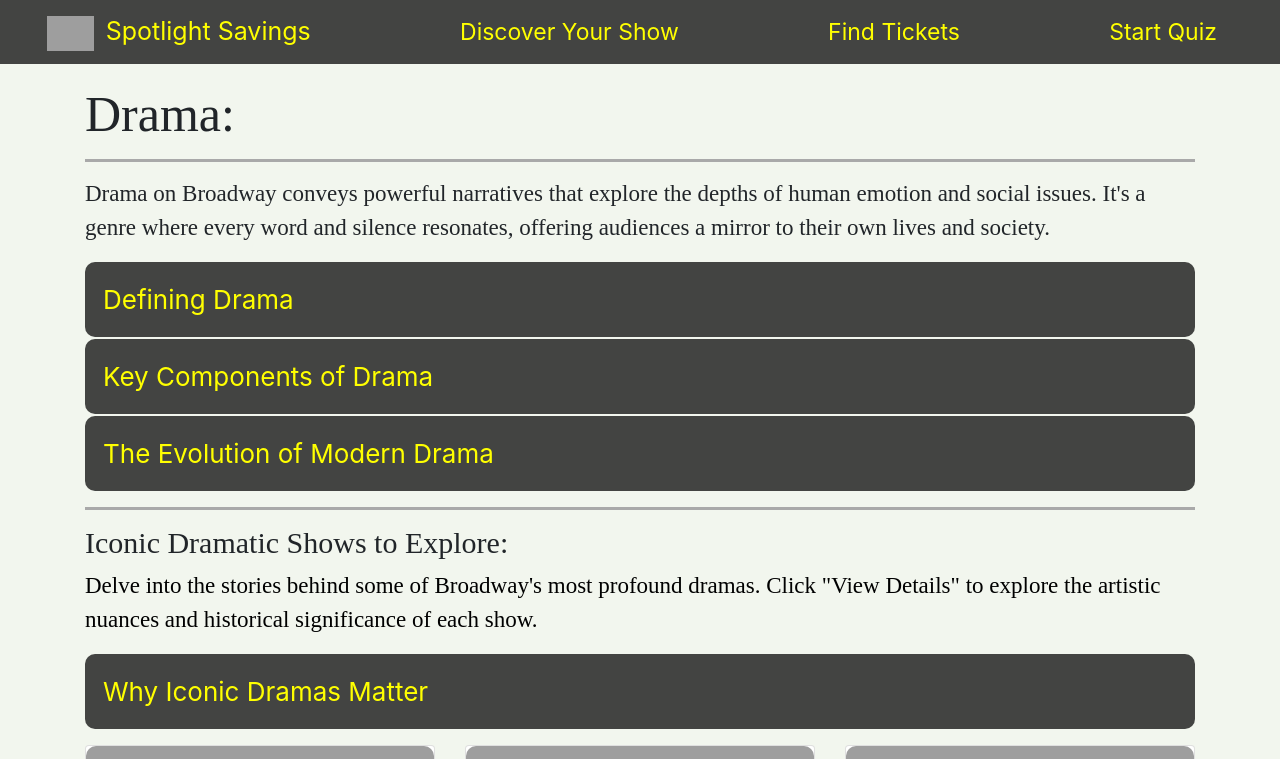
After one commit to sy2982/Spotlight-Savings-Navigating-Broadway-Gems-Deals, a Flask app: page /discover_your_show/drama/intro in a window 1280 px wide. The commit adds this page. Shown: the top 759 px of the page. Run offline with Flask 3, Linux system fonts and the light colour scheme; some libraries are stand-ins or nearby versions; grey boxes are pictures that could not be loaded.

Commit message:
drama revival

```diff
--- a/app.py
+++ b/app.py
@@ -77,9 +77,13 @@ def explore_musical_intro():
 def explore_hamilton():
     return render_template('hamilton.html')
 
-@app.route('/discover_your_show/comedy/intro')
-def explore_comedy_intro():
-    return render_template('comedy_intro.html')
+@app.route('/discover_your_show/drama/intro')
+def explore_drama_intro():
+    return render_template('drama_intro.html')
+
+@app.route('/discover_your_show/revival/intro')
+def explore_revival_intro():
+    return render_template('revival_intro.html')
 
 @app.route('/find_tickets')
 def find_tickets():
--- /dev/null
+++ b/templates/drama_intro.html
@@ -0,0 +1,122 @@
+{% extends 'layout.html' %}
+
+{% block title %}
+Drama Shows on Broadway
+{% endblock %}
+
+{% block content %}
+<style>
+    body {
+        background-color: rgb(242, 246, 238);
+    }
+    .card:hover {
+        transform: scale(1.05);
+        transition: transform 0.3s ease-in-out;
+        cursor: pointer;
+    }
+    .btn {
+        background-color: yellow;
+        color: black; /* Adjusted for visibility */
+        transition: background-color 0.3s ease;
+    }
+    .btn:hover {
+        background-color: #ffcc00; /* Slightly darker yellow on hover */
+    }
+</style>
+<div class="container">
+    <h1 class="title">Drama:</h1>
+    <div class="separator-bar" style="height: 3px; background-color: darkgray; margin: 15px 0;"></div>
+    <p class="show-text" style="font-size: 23px; text-align: left;">
+        Drama on Broadway conveys powerful narratives that explore the depths of human emotion and social issues. It's a genre where every word and silence resonates, offering audiences a mirror to their own lives and society.
+    </p>
+    <button class="accordion" style="font-size: 26px;">Defining Drama</button>
+    <div class="show-panel">
+        <p style="font-size: 20px;">
+            Drama on Broadway is distinguished by its focus on serious, often provocative themes and strong character development. It explores moral dilemmas, societal issues, and human frailties, often leaving the audience with lingering thoughts and emotions. The power of drama lies in its ability to make us reflect on our values, our decisions, and the consequences of human actions.
+        </p>
+    </div>
+    <button class="accordion" style="font-size: 26px;">Key Components of Drama</button>
+    <div class="show-panel">
+        <p style="font-size: 20px;">
+            <strong>Script:</strong> The backbone of any drama, providing structure and dialogue that bring the story to life.<br>
+            <strong>Characters:</strong> Usually complex and detailed, offering a psychological depth that invites viewers to delve into their personal journeys.<br>
+            <strong>Conflict:</strong> Drives the narrative, presenting challenges that enhance the dramatic tension.<br>
+            <strong>Setting:</strong> Often integral to the story, influencing the plot and the characters' actions and reactions.<br>
+            <strong>Themes:</strong> Central ideas or messages that are explored through the narrative, often reflecting universal human experiences.
+        </p>
+    </div>
+    <button class="accordion" style="font-size: 26px;">The Evolution of Modern Drama</button>
+    <div class="show-panel">
+        <p style="font-size: 20px;">
+            Modern drama on Broadway has seen a shift towards more nuanced and diverse storytelling, incorporating innovative staging and technology to enhance the narrative experience. Contemporary themes such as identity, diversity, and technology are increasingly prevalent, reflecting current societal debates and adding new layers of complexity to traditional dramatic structures.
+        </p>
+    </div>
+    <div class="separator-bar" style="height: 3px; background-color: darkgray; margin: 15px 0;"></div>
+
+    <h2 class="title" style="font-size: 30px; font-weight: 530;">Iconic Dramatic Shows to Explore:</h2>
+    <p class="show-text" style="font-size: 23px;color: black; text-align: left;">
+        Delve into the stories behind some of Broadway's most profound dramas. Click "View Details" to explore the artistic nuances and historical significance of each show.
+    </p>
+    <button class="accordion" style="font-size: 26px;">Why Iconic Dramas Matter</button>
+    <div class="show-panel">
+        <p style="font-size: 20px;">
+            Iconic dramas capture essential truths about the human condition, often pushing audiences to confront uncomfortable realities or question moral complexities. From classic tragedies to contemporary issues, these shows leave a lasting impact on both culture and individual consciousness.
+        </p>
+    </div>
+    <div class="row" style="margin-top: 15px;">
+        <!-- Example Dramatic Show -->
+        <div class="col-md-4 mb-3">
+            <div class="card">
+                <img src="https://www.broadway.org/logos/shows/deathofasalesman-2022.jpeg" class="card-img-bot" alt="Death of a Salesman">
+                    <div class="card-body">
+                        <h5 class="card-title title">Death of a Salesman</h5>
+                        <p class="card-text">Explore the tragic journey of Willy Loman as he navigates the challenges of life and the pursuit of the American dream.</p>
+                        <a href="/discover_your_show/dramas/death_of_a_salesman" class="btn" style="color: yellow; background-color: rgb(67, 68, 66); font-size: 18px;">View Details</a>
+                    </div>
+            </div>
+        </div>
+        <div class="col-md-4 mb-3">
+            <div class="card">
+                <img src="https://www.broadway.org/logos/shows/enemyoftheppl-2024update.png" class="card-img-bot" alt="An Enemy of the People">
+                <div class="card-body">
+                    <h5 class="card-title title">An Enemy of the People</h5>
+                    <p class="card-text">A gripping story of public welfare against private interests, and the explosive impact when the truth is revealed.</p>
+                    <a href="/discover_your_show/dramas/an_enemy_of_the_people" class="btn" style="color: yellow; background-color: rgb(67, 68, 66); font-size: 18px;">View Details</a>
+                </div>
+            </div>
+        </div>
+        <div class="col-md-4 mb-3">
+            <div class="card">
+                <img src="https://visitortixstorage.blob.core.windows.net/files/images/products/original_broadway-doubtrtc20231107155323" class="card-img-bot" alt="Doubt">
+                <div class="card-body">
+                    <h5 class="card-title title">Doubt</h5>
+                    <p class="card-text">Witness the compelling drama that unfolds in a Bronx Catholic school, a powerful exploration of morality and uncertainty.</p>
+                    <a href="/discover_your_show/dramas/doubt" class="btn" style="color: yellow; background-color: rgb(67, 68, 66); font-size: 18px;">View Details</a>
+                </div>
+            </div>
+        </div>
+    </div>
+</div>
+
+<script>
+    var acc = document.getElementsByClassName("accordion");
+    var i;
+
+    for (i = 0; i < acc.length; i++) {
+        acc[i].addEventListener("click", function() {
+            this.classList.toggle("active");
+            var panel = this.nextElementSibling;
+            if (panel.style.maxHeight) {
+                panel.style.maxHeight = null;
+                panel.style.marginTop = "1px";
+                panel.style.marginBottom = "1px";
+            } else {
+                panel.style.maxHeight = panel.scrollHeight + "px";
+                panel.style.marginTop = "20px";
+                panel.style.marginBottom = "20px";
+            }
+        });
+    }
+</script>
+
+{% endblock %}
```
Also changed, not shown: templates/drama.html (+52 -15 lines), templates/musicals.html (+9 -1 lines), templates/revival.html (+50 -13 lines), templates/revival_intro.html (added, +119 -0 lines).
